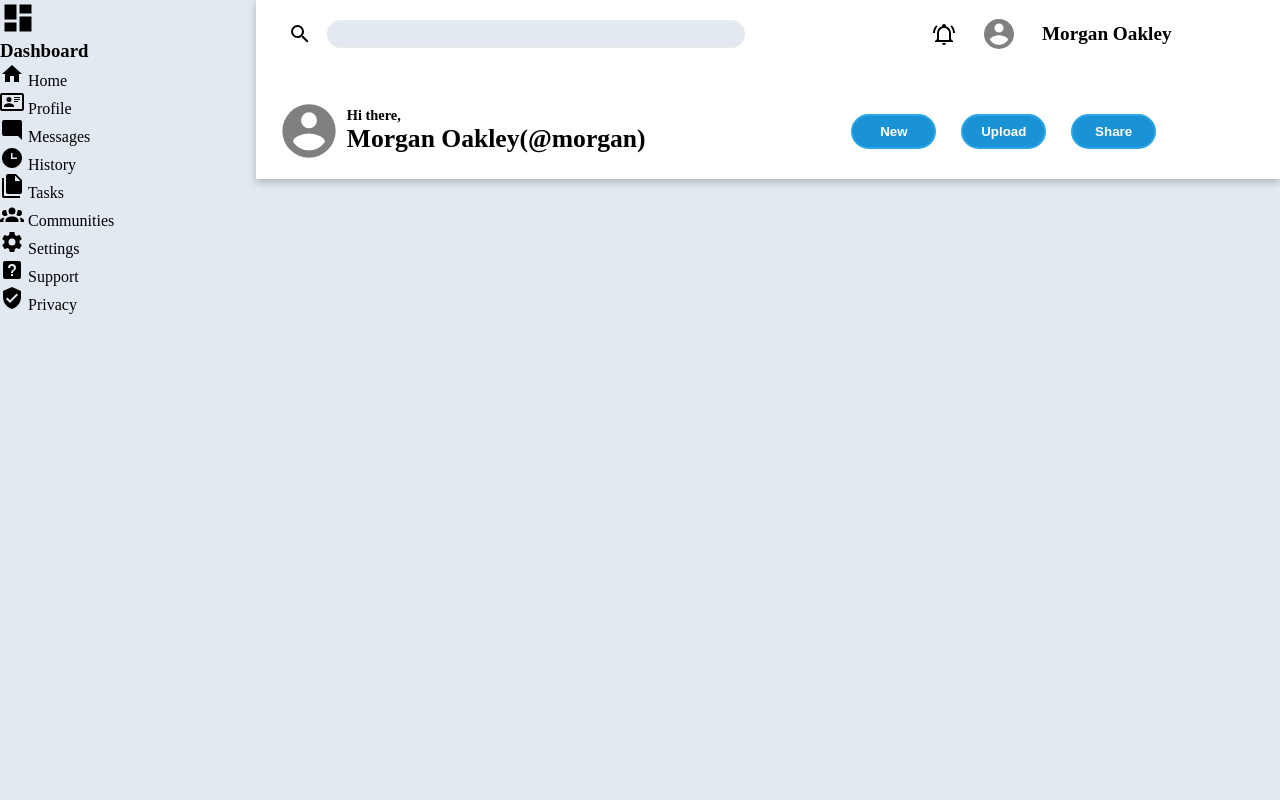
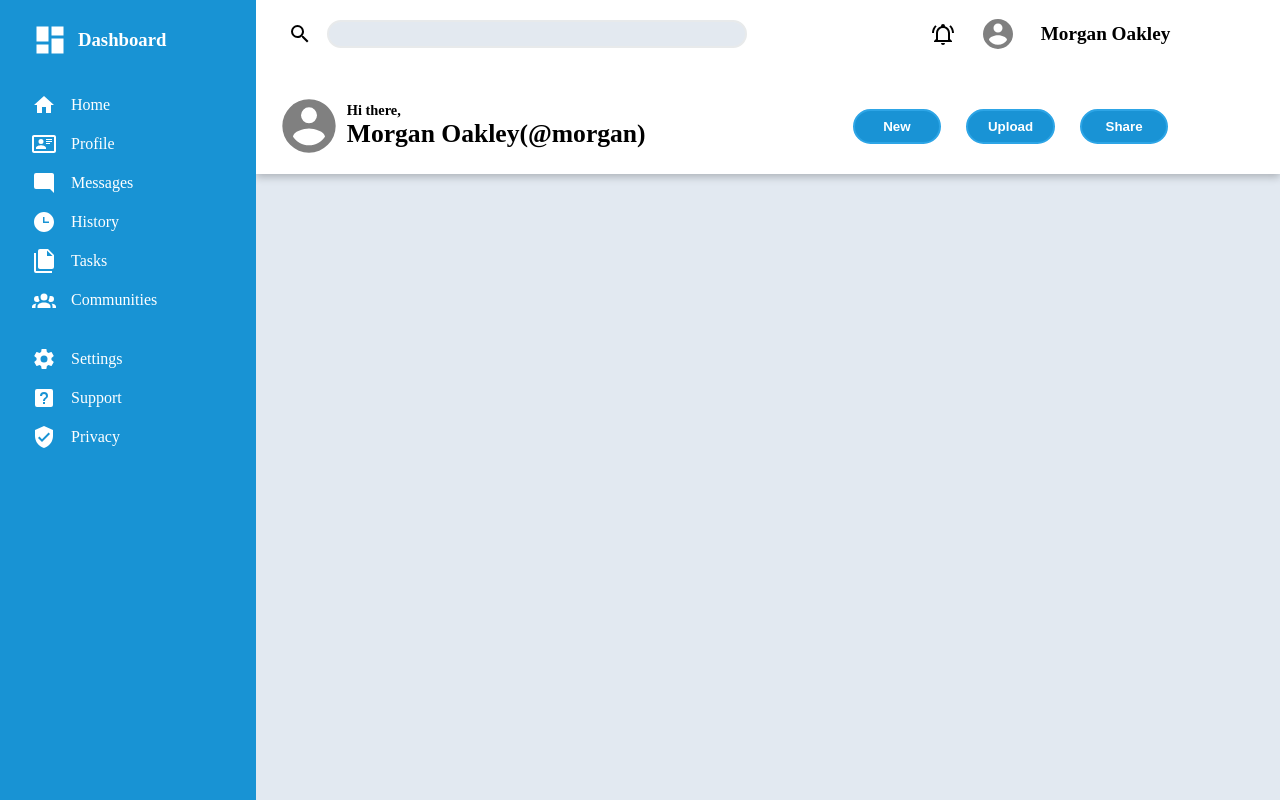
Before and after one commit to rahmanaga/admin-dashboard, a plain HTML site: page index.html in a window 1280 px wide. Drawn offline with Linux system fonts and the light colour scheme.

Commit message:
Add styles to sidebar section

```diff
--- a/style.css
+++ b/style.css
@@ -80,7 +80,7 @@ body {
 .buttons {
   display: flex;
   justify-content: center;
-  padding-right: 4rem;
+  padding-right: 3rem;
   align-items: center;
   gap: 25px;
 }
@@ -98,14 +98,46 @@ body {
 
 .sidebar {
   grid-row: 1/3;
+  background-color: #1893d4;
+  color: #fff;
+  display: grid;
+  grid-template-rows: auto auto 1fr;
+  gap: 35px;
+  padding-left: 2rem;
+  padding-top: 1.4rem;
 }
 
+ul,
+li {
+  list-style-type: none;
+}
 .header {
   display: grid;
   grid-template-columns: repeat(2, 1fr);
-  gap: 15px;
+  gap: 10px;
   background-color: #fff;
   box-shadow: rgba(0, 0, 0, 0.24) 0px 3px 8px;
   -webkit-box-shadow: rgba(0, 0, 0, 0.24) 0px 3px 8px;
   -moz-box-shadow: rgba(0, 0, 0, 0.24) 0px 3px 8px;
 }
+
+.dashboard {
+  display: flex;
+  gap: 10px;
+  align-items: center;
+}
+
+.navigation ul,
+.protection ul {
+  display: grid;
+  grid-template-columns: 1fr;
+  gap: 15px;
+}
+
+.navigation ul li,
+.protection ul li {
+  display: grid;
+  grid-template-columns: auto 1fr;
+  align-items: center;
+  gap: 15px;
+}
```
